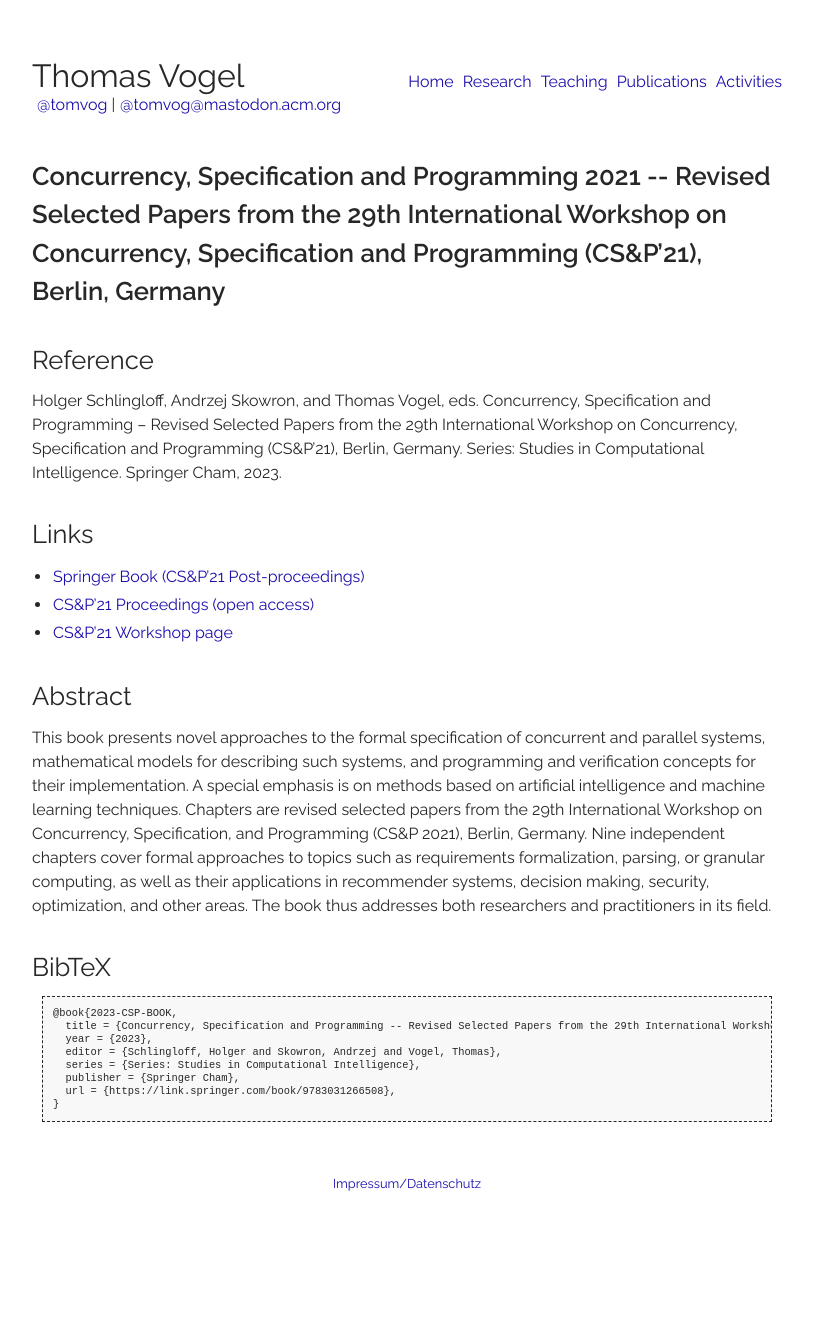
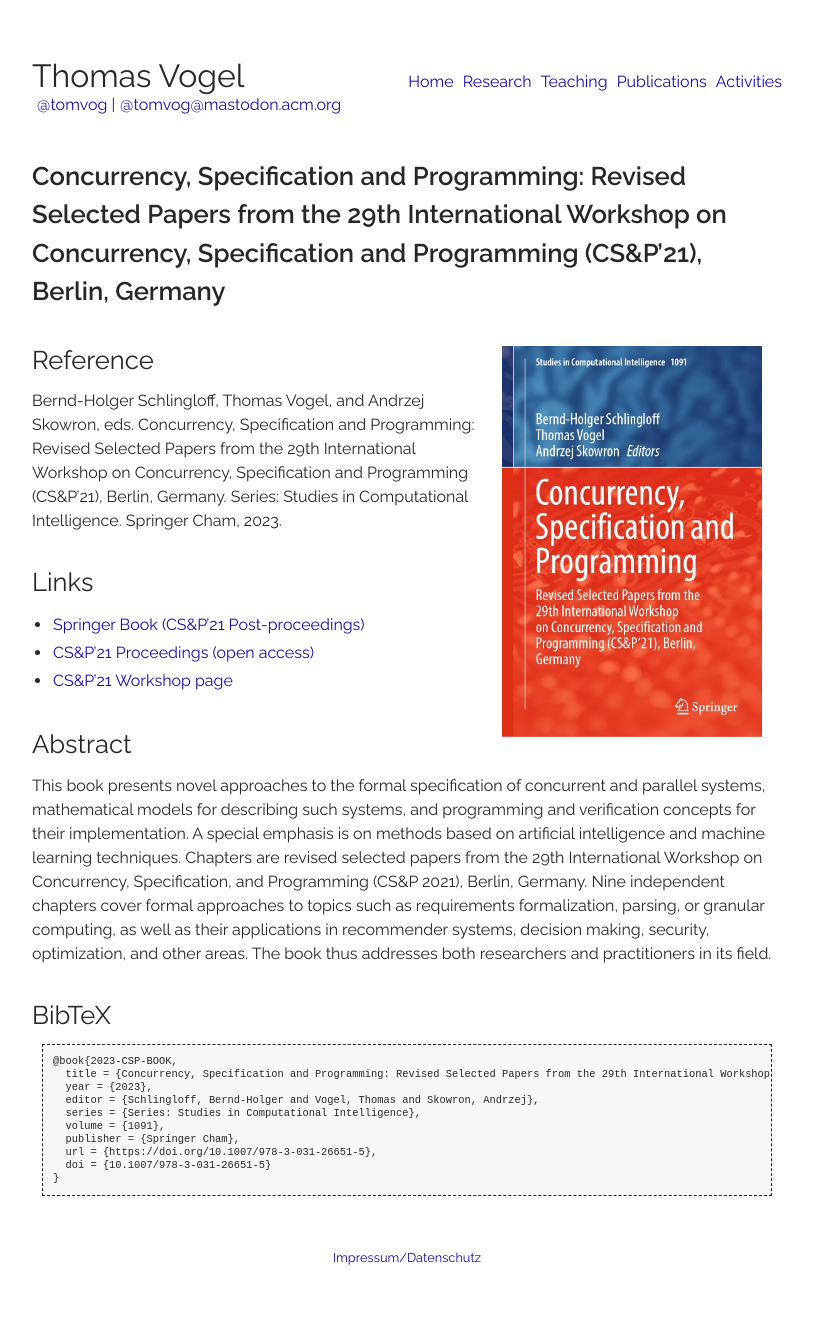
Before and after one commit to thomas-vogel/thomas-vogel.github.io, a Jekyll site: the page built from _pages/publications/2023-CS&P-Book.md, in a window 1280 px wide. Shown: the whole page, without its empty margins (233-1046 px from the left). Built offline with Jekyll 4.4.1, drawn with Linux system fonts in a browser that asks for light colours; before the commit the page ends 1256 px from its top, so only the background shows below that.

Commit message:
Update informationn on 2023-CS&P-BOOK that is now available.

```diff
--- a/_pages/publications/2023-CS&P-Book.md
+++ b/_pages/publications/2023-CS&P-Book.md
@@ -1,16 +1,21 @@
 ---
-title: Concurrency, Specification and Programming 2021 -- Revised Selected Papers from the 29th International Workshop on Concurrency, Specification and Programming (CS&P’21), Berlin, Germany
+title: Concurrency, Specification and Programming&#058; Revised Selected Papers from the 29th International Workshop on Concurrency, Specification and Programming (CS&P’21), Berlin, Germany
 permalink: publications/2023-CS&P-BOOK.html
 layout: page
 ---
 
+<div class="pic_right">
+<img src="/assets/img/2023-CSP-BOOK-Cover.webp" alt="Me" width="260px"/>
+</div>
+
 ## Reference
-Holger Schlingloff, Andrzej Skowron, and Thomas Vogel, eds. Concurrency, Specification and Programming -- Revised Selected Papers from the 29th International Workshop on Concurrency, Specification and Programming (CS&P’21), Berlin, Germany. Series: Studies in Computational Intelligence. Springer Cham, 2023.
+Bernd-Holger Schlingloff, Thomas Vogel, and Andrzej Skowron, eds. Concurrency, Specification and Programming: Revised Selected Papers from the 29th International Workshop on Concurrency, Specification and Programming (CS&P’21), Berlin, Germany. Series: Studies in Computational Intelligence. Springer Cham, 2023.
 
 ## Links
-* [Springer Book (CS&P'21 Post-proceedings)](https://link.springer.com/book/9783031266508){:target="_blank"}
+* [Springer Book (CS&P'21 Post-proceedings)](https://doi.org/10.1007/978-3-031-26651-5){:target="_blank"}
 * [CS&P'21 Proceedings (open access)](http://ceur-ws.org/Vol-2951/){:target="_blank"}
 * [CS&P'21 Workshop page](https://www2.informatik.hu-berlin.de/csp2021/){:target="_blank"}
+
 
 ## Abstract
 This book presents novel approaches to the formal specification of concurrent and parallel systems, mathematical models for describing such systems, and programming and verification concepts for their implementation. A special emphasis is on methods based on artificial intelligence and machine learning techniques. Chapters are revised selected papers from the 29th International Workshop on Concurrency, Specification, and Programming (CS&P 2021), Berlin, Germany. Nine independent chapters cover formal approaches to topics such as requirements formalization, parsing, or granular computing, as well as their applications in recommender systems, decision making, security, optimization, and other areas. The book thus addresses both researchers and practitioners in its field.
@@ -19,12 +24,14 @@ This book presents novel approaches to the formal specification of concurrent an
 
 <div class="bibtex">
 <pre>@book{2023-CSP-BOOK,
-  title = {Concurrency, Specification and Programming -- Revised Selected Papers from the 29th International Workshop on Concurrency, Specification and Programming (CS\&P'21), Berlin, Germany},
+  title = {Concurrency, Specification and Programming: Revised Selected Papers from the 29th International Workshop on Concurrency, Specification and Programming (CS\&P'21), Berlin, Germany},
   year = {2023},
-  editor = {Schlingloff, Holger and Skowron, Andrzej and Vogel, Thomas},
+  editor = {Schlingloff, Bernd-Holger and Vogel, Thomas and Skowron, Andrzej},
   series = {Series: Studies in Computational Intelligence},
+  volume = {1091},
   publisher = {Springer Cham},
-  url = {https://link.springer.com/book/9783031266508},
+  url = {https://doi.org/10.1007/978-3-031-26651-5},
+  doi = {10.1007/978-3-031-26651-5}
 }
 </pre>
 </div>
--- a/assets/css/main.scss
+++ b/assets/css/main.scss
@@ -211,6 +211,20 @@ blockquote {
 	margin-top: 0em;
 	margin-left: 0em;
 	margin-right: 20px;
+	margin-top: 5px;
+	font-size: 11px;
+	color:gray;
+	@media screen and (max-width: $br) {
+		width: 100%;
+	}
+}
+
+.pic_right {
+  width: 280px;
+	float: right;
+	margin-top: 0em;
+	margin-left: 20px;
+	margin-right: 0px;
 	margin-top: 5px;
 	font-size: 11px;
 	color:gray;
```
Also changed, not shown: index.md (+3 -0 lines), assets/img/2023-CSP-BOOK-Cover.webp (added).
